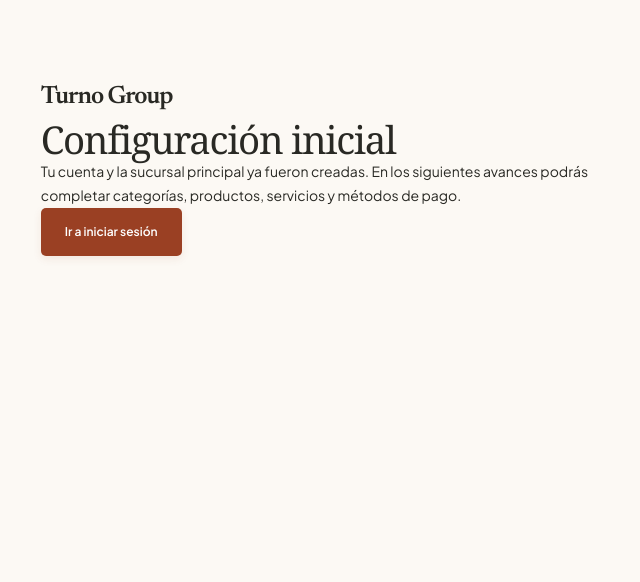
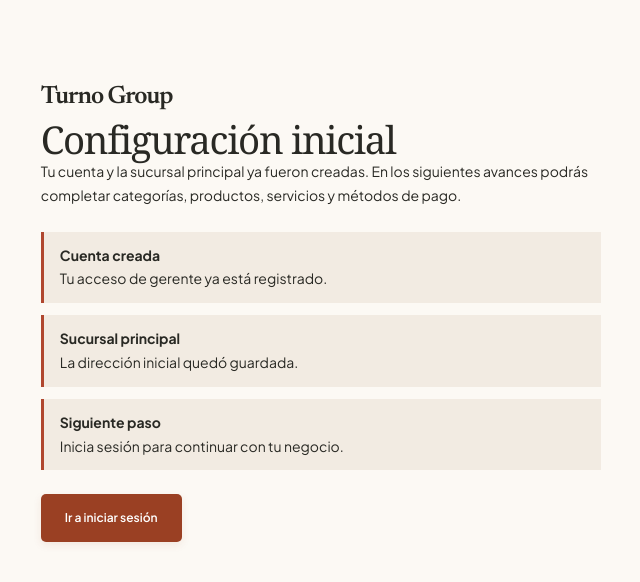
Before and after one commit to kevinhndz/TurnoGroup, a Next.js app in the folder frontend/: page /configuracion-inicial in a window 1280 px wide. Shown: the top 582 px of the page, without its empty margins (36-676 px from the left). Built offline with nearby package versions, Linux system fonts and the light colour scheme; no server answers.

Commit message:
Aclare el resumen de la configuracion inicial

```diff
--- a/frontend/app/configuracion-inicial/page.js
+++ b/frontend/app/configuracion-inicial/page.js
@@ -12,6 +12,11 @@ export default function ConfiguracionInicial() {
         Tu cuenta y la sucursal principal ya fueron creadas. En los siguientes avances
         podrás completar categorías, productos, servicios y métodos de pago.
       </p>
+      <div className="acceso-resumen" aria-label="Pasos pendientes">
+        <p><strong>Cuenta creada</strong><br />Tu acceso de gerente ya está registrado.</p>
+        <p><strong>Sucursal principal</strong><br />La dirección inicial quedó guardada.</p>
+        <p><strong>Siguiente paso</strong><br />Inicia sesión para continuar con tu negocio.</p>
+      </div>
       <Link className="button button-primary" href="/login">
         Ir a iniciar sesión
       </Link>
--- a/frontend/app/login/acceso.css
+++ b/frontend/app/login/acceso.css
@@ -62,6 +62,17 @@
 .acceso-formulario [role='alert'] {
   color: #9c3524;
 }
+.acceso-resumen {
+  display: grid;
+  gap: 12px;
+  margin: 24px 0;
+  max-width: 560px;
+}
+.acceso-resumen p {
+  border-left: 3px solid #b0472f;
+  padding: 12px 16px;
+  background: #f2ebe2;
+}
 @media (max-width: 700px) {
   .acceso {
     grid-template-columns: 1fr;
```
